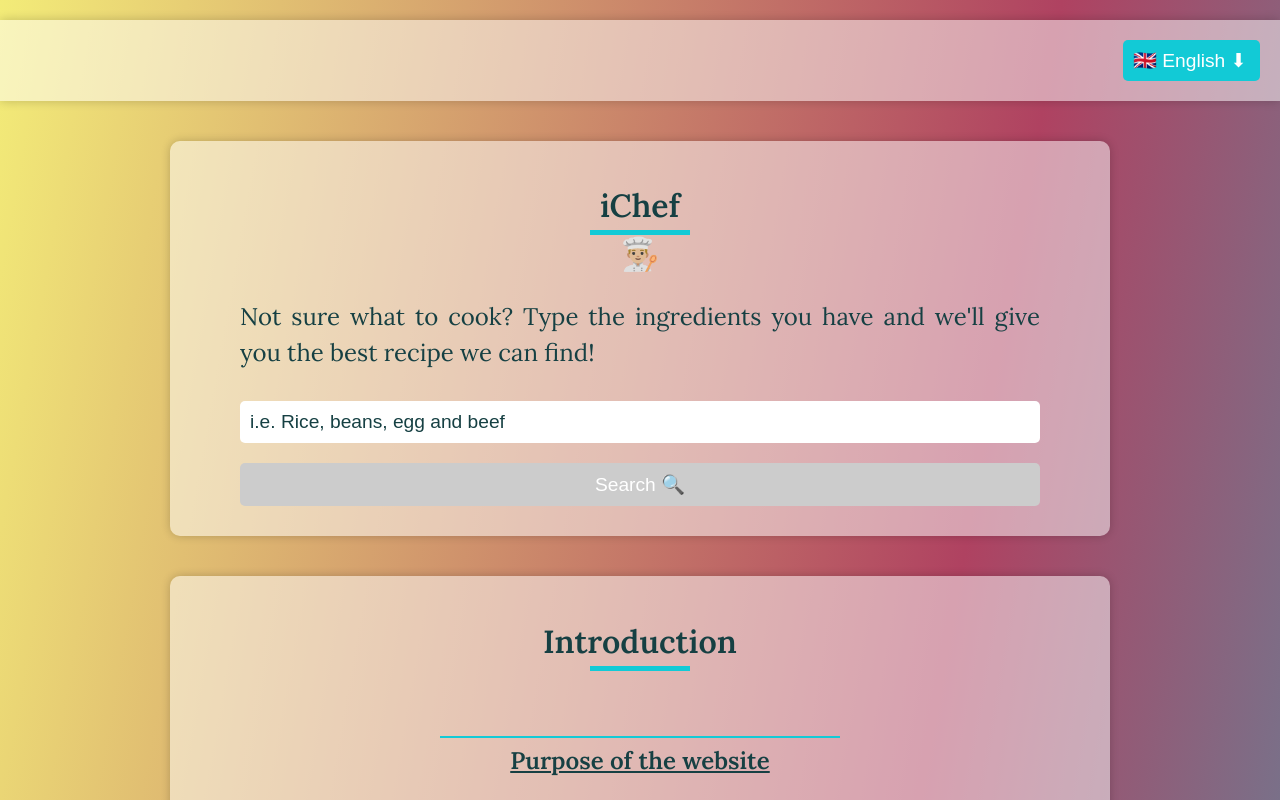
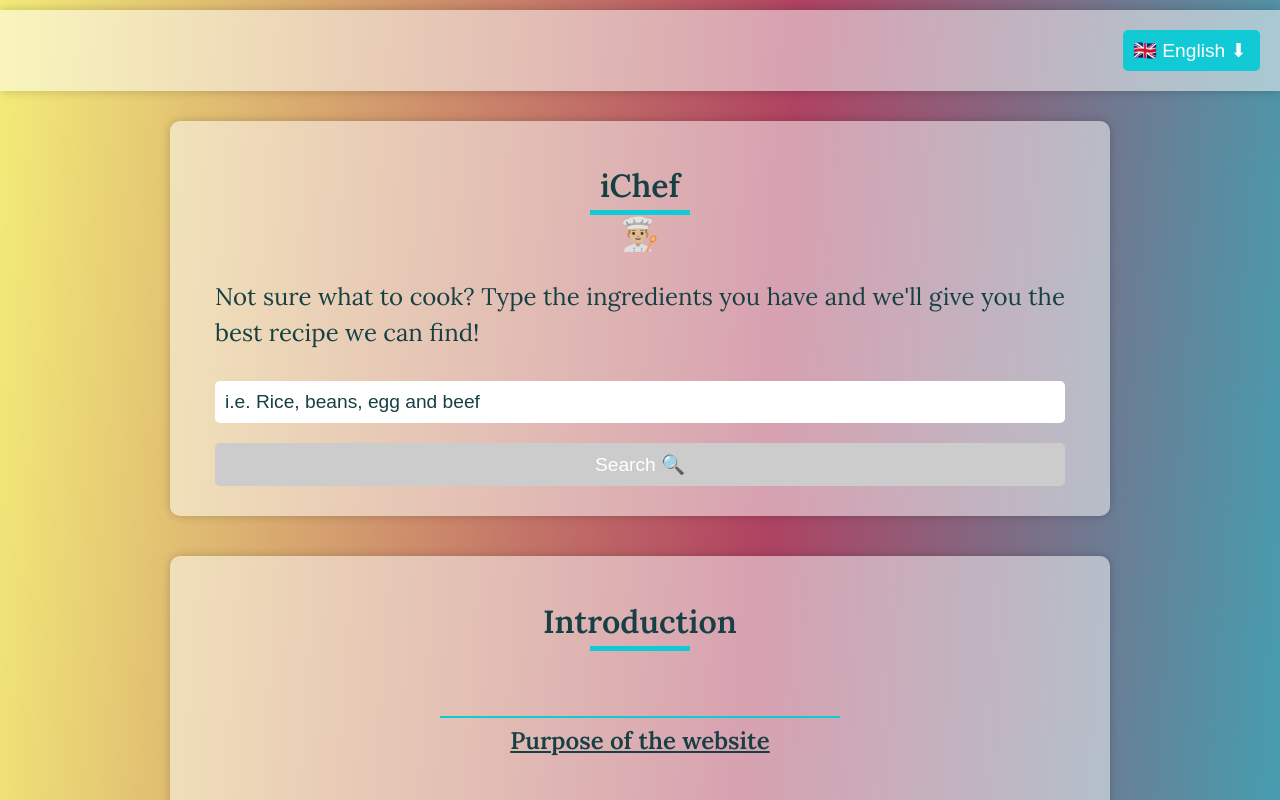
Before and after one commit to eltonq15/ichef-ui, a React (Create React App) app: page / in a window 1280 px wide. Shown: the top 800 px of the page. Built offline with nearby package versions, Linux system fonts and the light colour scheme.

Commit message:
Improve UI

```diff
--- a/src/App.css
+++ b/src/App.css
@@ -2,7 +2,7 @@ body {
     margin: 0;
     padding: 0;
     font-family: 'Lora', serif;
-    background: linear-gradient(100deg, #f3ec78, #af4261, #12cad6);
+    background: linear-gradient(94deg, #f3ec78, #af4261, #12cad6);
     font-size: 1.5rem;
     line-height: 1.5;
     font-weight: 400;
@@ -35,7 +35,7 @@ body {
     align-items: center;
     width: inherit;
     box-shadow: 0 0 10px rgb(0 0 0 / 20%);
-    margin: 20px 10px;
+    margin: 10px;
     position: relative;
     z-index: 1;
     background: rgba(255, 255, 255, 0.5);
@@ -112,7 +112,7 @@ body {
 .subtitle:before {
     content: '';
     display: block;
-    width: 400px;
+    max-width: 400px;
     height: 2px;
     background-color: #12cad6;
     margin: 5px auto;
@@ -124,7 +124,7 @@ body {
     margin-bottom: 20px;
     color: #164043;
     text-align: justify;
-    padding: 0 50px;
+    padding: 0 25px;
 }
 
 .ingredients-input {
@@ -133,7 +133,7 @@ body {
     padding: 3px;
     font-size: 1.2rem;
     font-weight: 100;
-    margin: 10px 50px;
+    margin: 10px 25px;
     color: #164043;
     padding: 10px;
 }
@@ -153,7 +153,7 @@ body {
     padding: 3px;
     font-size: 1.2rem;
     font-weight: 100;
-    margin: 10px 50px;
+    margin: 10px 25px;
     color: #fff;
     padding: 10px;
     cursor: pointer;
```
